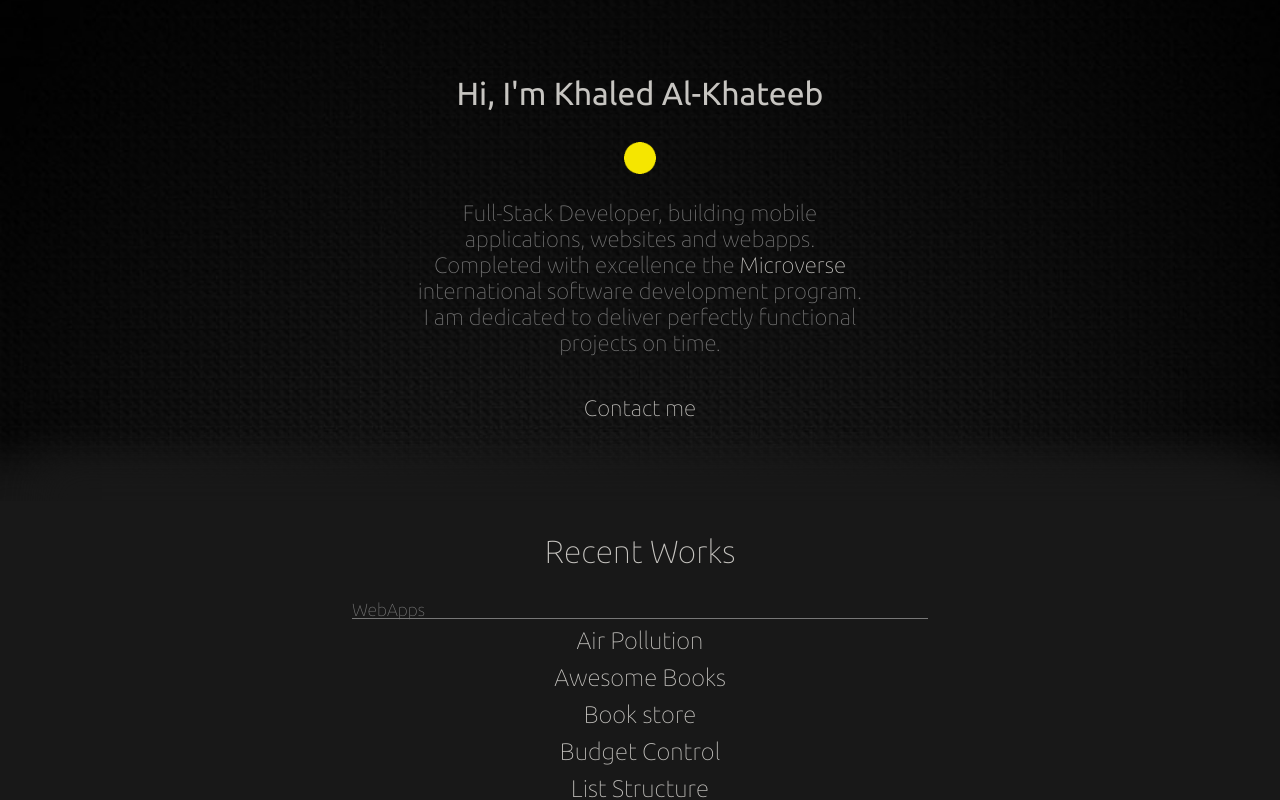
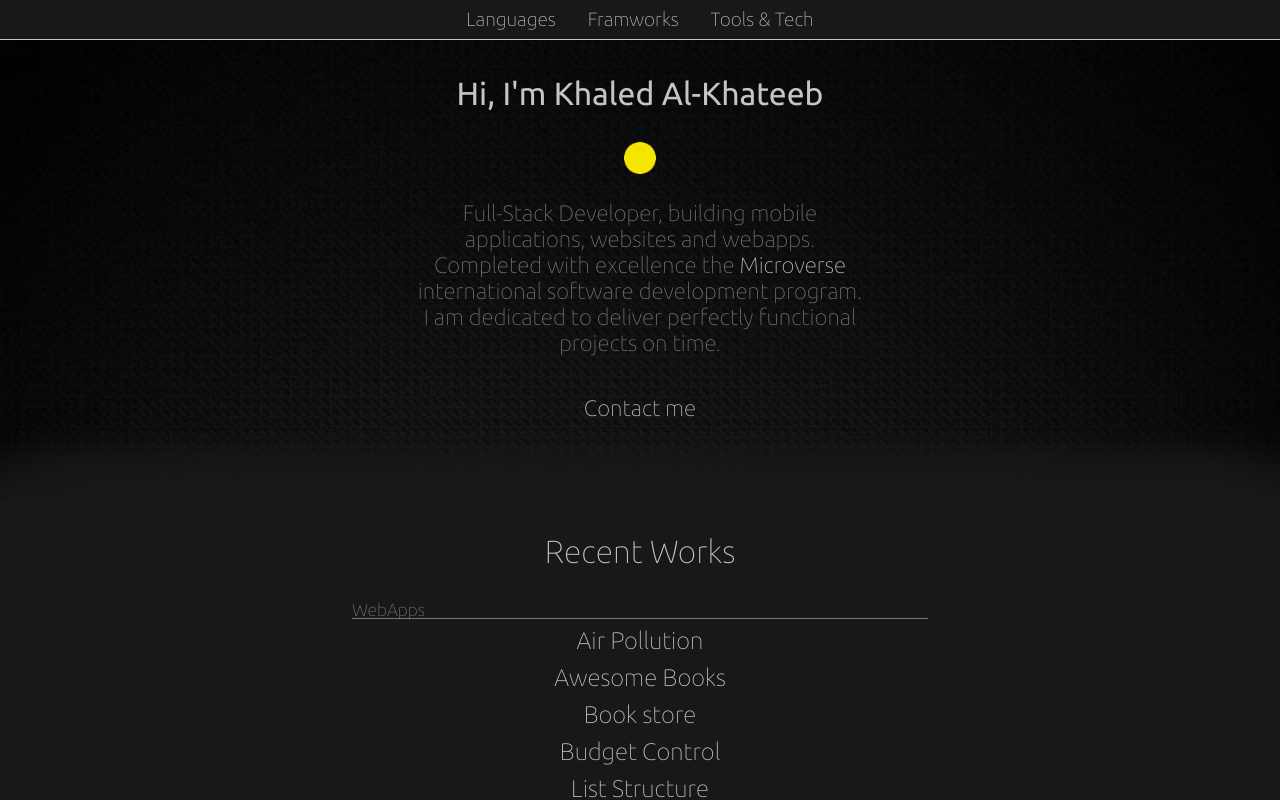
Before and after one commit to Khaled-AlKhateeb/my-portfolio, a React (Create React App) app: page / in a window 1280 px wide. Shown: the top 800 px of the page. Built offline with nearby package versions, Linux system fonts and the light colour scheme.

Commit message:
Add sticky Nav bar, fix backend urls

```diff
--- a/src/App.js
+++ b/src/App.js
@@ -1,11 +1,13 @@
 import React from 'react';
 import { BrowserRouter as Router, Route, Routes } from 'react-router-dom';
 import Home from './components/Home';
+import Nav from './components/Nav';
 import './App.css';
 
 function App() {
   return (
     <Router>
+      <Nav />
       <div className='app'>
         <Routes>
           <Route path='/' exact Component={Home} />
--- a/src/components/Home.jsx
+++ b/src/components/Home.jsx
@@ -43,7 +43,7 @@ const Home = () => {
           <div className='web-apps'>
             <h4 className='web-app-title'>WebApps</h4>
             {data.map((work, index) => {
-              if (work.type == "webapp") {
+              if (work.type === "webapp") {
                 return (
                   <Work
                     openPopup={() => setActivePopup(index)}
@@ -52,6 +52,7 @@ const Home = () => {
                   />
                 );
               }
+              return null;
             })}
           </div>
           <div className='web-apps'>
@@ -62,7 +63,7 @@ const Home = () => {
               Websites
             </h4>
             {data.map((work, index) => {
-              if (work.type == "website") {
+              if (work.type === "website") {
                 return (
                   <Work
                     openPopup={() => setActivePopup(index)}
@@ -71,12 +72,13 @@ const Home = () => {
                   />
                 );
               }
+              return null;
             })}
           </div>
           <div className='web-apps'>
             <h4 className='web-app-title'>Mobile Apps</h4>
             {data.map((work, index) => {
-              if (work.type == "mobileapp") {
+              if (work.type === "mobileapp") {
                 return (
                   <Work
                     openPopup={() => setActivePopup(index)}
@@ -85,6 +87,7 @@ const Home = () => {
                   />
                 );
               }
+              return null;
             })}
           </div>
         </div>
@@ -109,7 +112,7 @@ const Home = () => {
       ))}
       <section className='skills-container'>
         <div className='skills-main-container'>
-          <h2 className='skills-title'>Languages</h2>
+          <h2 className='skills-title' id="language">Languages</h2>
           <p className='skill'>CSS</p>
           <p className='skill'>HTML</p>
           <p className='skill'>JavaScript</p>
@@ -118,7 +121,7 @@ const Home = () => {
           <p className='skill'>SQL</p>
         </div>
         <div className='skills-main-container'>
-          <h2 className='skills-title'>Frameworks</h2>
+          <h2 className='skills-title' id="frameworks">Frameworks</h2>
           <p className='skill'>Bootstrap</p>
           <p className='skill'>Node.js</p>
           <p className='skill'>React.js</p>
@@ -127,7 +130,7 @@ const Home = () => {
           <p className='skill'>Tailwind</p>
         </div>
         <div className='skills-main-container'>
-          <h2 className='skills-title'>Tools & Technologies</h2>
+          <h2 className='skills-title' id="tools">Tools & Technologies</h2>
           <p className='skill'>Git</p>
           <p className='skill'>GitHub</p>
           <p className='skill'>HTML5</p>
--- /dev/null
+++ b/src/components/Nav.jsx
@@ -0,0 +1,12 @@
+import React from "react";
+import '../styles/Nav.css';
+
+const Nav = () => {
+  return <div className="nav-container">
+      <a href="#language" className="nav-btn">Languages</a>
+      <a href="#frameworks" className="nav-btn">Framworks</a>
+      <a href="#tools" className="nav-btn">Tools & Tech</a>
+  </div>
+}
+
+export default Nav;
--- a/src/components/Popup.jsx
+++ b/src/components/Popup.jsx
@@ -74,13 +74,15 @@ const Popup = ({handleClose, name, image, production, description, skill, url, u
             </div>
           </div>
         </div>
-            <div className="links-container">
+        <div className="links-container">
+          {url ?
               <a
                 className='popup-link'
                 href={url}
               >
                 Visit Site
-              </a>
+              </a> : null
+          }
               <a
                 className='popup-link'
                 href={urlSource}
--- a/src/data.js
+++ b/src/data.js
@@ -62,7 +62,6 @@ const data = [
     production: 'Jan 2023',
     description: 'A console app that helps keeping records of different types of things you own: books, music albums, movies, and games. Follow link and read instructions in the README.md file for a try.',
     skill: ["Ruby", "SQL"],
-    url: 'https://github.com/Khaled-AlKhateeb/Ruby-capstone',
     urlSource: 'https://github.com/Khaled-AlKhateeb/Ruby-capstone',
   },
   {
@@ -73,7 +72,6 @@ const data = [
     production: 'Jan 2023',
     description: 'A tool to record what books are in the library and who borrows them Follow link and read instructions in the README.md file for a try.',
     skill: ["Ruby", "SQL"],
-    url: 'https://github.com/Khaled-AlKhateeb/OOP_School_Library',
     urlSource: 'https://github.com/Khaled-AlKhateeb/OOP_School_Library'
   },
   {
--- /dev/null
+++ b/src/styles/Nav.css
@@ -0,0 +1,17 @@
+.nav-container {
+  position: fixed;
+  display: flex;
+  justify-content: center;
+  color: var(--Hover);
+  background-color: var(--Primary);
+  gap: 1rem;
+  width: 100%;
+  border-bottom: 1px solid var(--Hover);
+}
+
+.nav-btn {
+  color: var(--Hover);
+  text-decoration: none;
+  padding: 0.5rem;
+  font-size: 1.2rem;
+}
```
